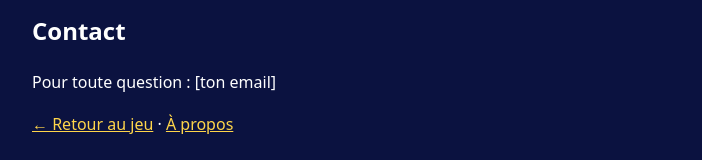
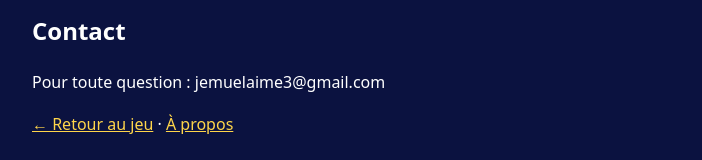
Before and after one commit to jemuelaime3-blip/quiz-million, a plain HTML site: page confidentialite.html in a window 1280 px wide. Shown: the part 650-810 px from the top of the page, without its empty margins (288-990 px from the left). Drawn offline with Linux system fonts and the light colour scheme.

Commit message:
Update contact email in confidentialite.html

```diff
--- a/confidentialite.html
+++ b/confidentialite.html
@@ -1,4 +1,4 @@
-<!DOCTYPE html>
+ <!DOCTYPE html>
 <html lang="fr">
 <head>
 <meta charset="utf-8">
@@ -17,7 +17,7 @@
 <h2>Hébergement</h2>
 <p>Le site est hébergé par GitHub Pages, qui peut enregistrer des données techniques de connexion (adresse IP, type d'appareil) selon sa propre politique.</p>
 <h2>Contact</h2>
-<p>Pour toute question : [ton email]</p>
+<p>Pour toute question : jemuelaime3@gmail.com</p>
 <p><a href="index.html">← Retour au jeu</a> · <a href="apropos.html">À propos</a></p>
 </body>
 </html>
```
